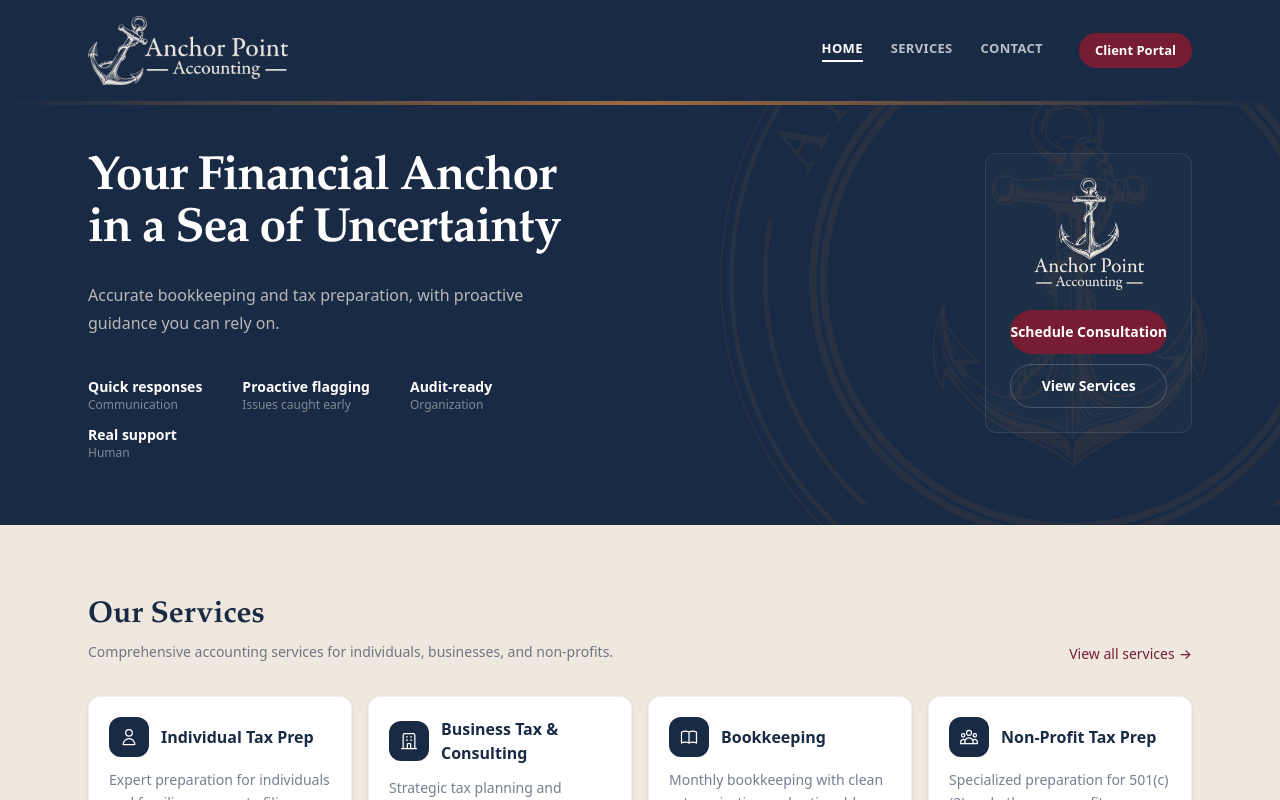
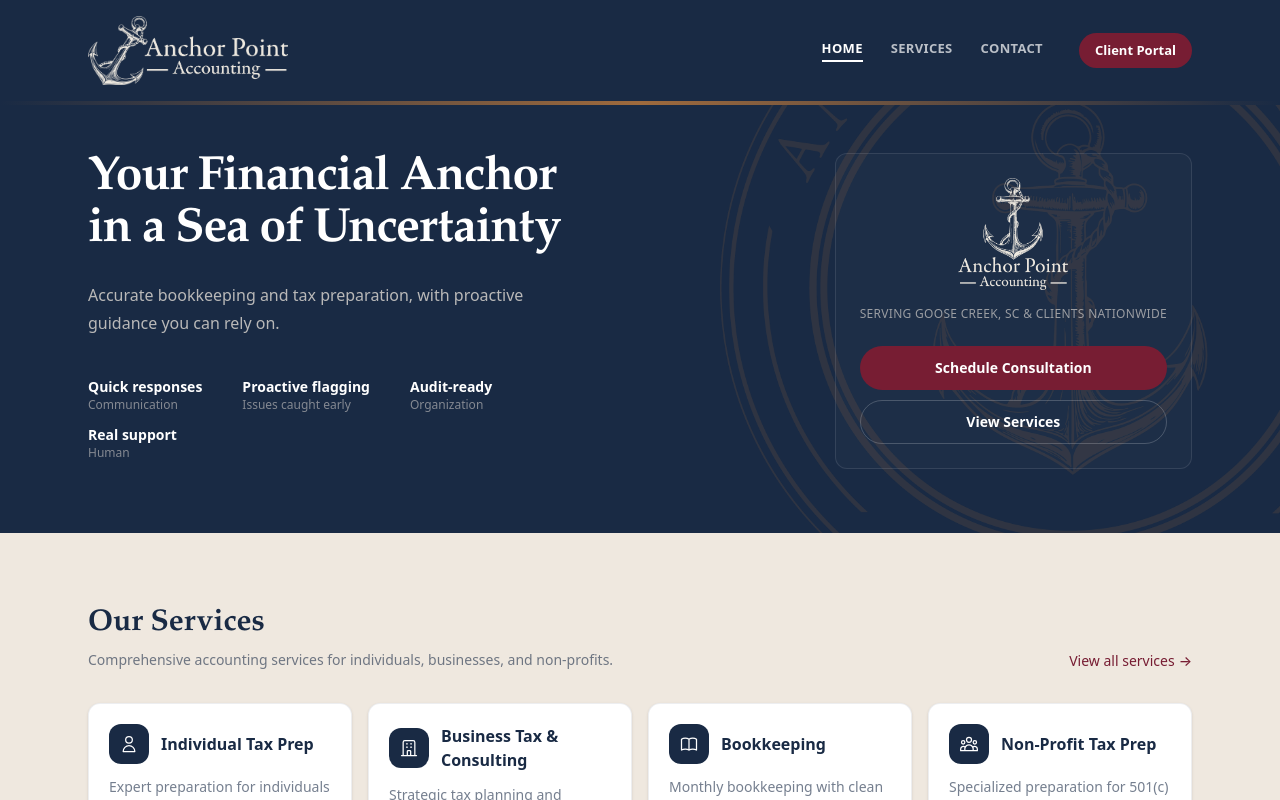
Before and after one commit to maxim5706/site-anchorpoint, a Next.js app: page / in a window 1280 px wide. Shown: the top 800 px of the page. Built offline with nearby package versions, Linux system fonts and the light colour scheme.

Commit message:
Revert location text, increase gold circle opacity to 17%

```diff
--- a/src/app/page.tsx
+++ b/src/app/page.tsx
@@ -60,7 +60,7 @@
               alt=""
               width={600}
               height={600}
-              className="absolute right-0 bottom-0 h-[550px] w-[550px] translate-x-[20%] translate-y-[15%] object-contain opacity-[0.12] md:h-[700px] md:w-[700px]"
+              className="absolute right-0 bottom-0 h-[550px] w-[550px] translate-x-[20%] translate-y-[15%] object-contain opacity-[0.17] md:h-[700px] md:w-[700px]"
               aria-hidden="true"
             />
                       </div>
@@ -109,7 +109,12 @@
                       height={110}
                     />
                   </div>
-                  <div className="mt-5 space-y-2.5">
+                  <div className="mt-4 text-center">
+                    <p className="text-xs font-medium uppercase tracking-wide text-[color:var(--ap-cream)]/60">
+                      Serving Goose Creek, SC & clients nationwide
+                    </p>
+                  </div>
+                  <div className="mt-6 space-y-2.5">
                     <a
                       href="/contact"
                       className="flex h-11 w-full items-center justify-center rounded-full bg-[color:var(--ap-burgundy)] text-sm font-semibold text-white transition-colors hover:brightness-110"
```
